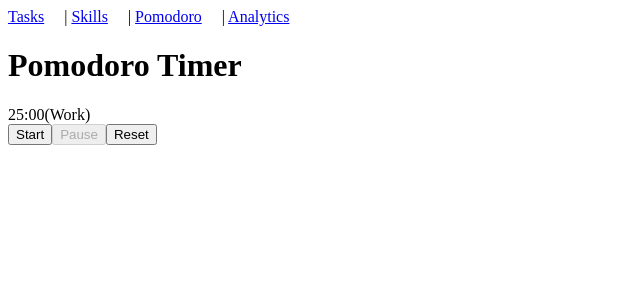
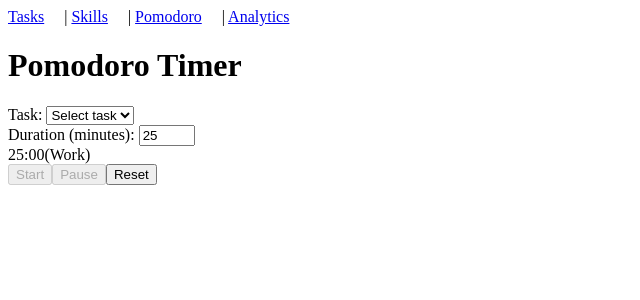
Before and after one commit to rebeccafitzpatr/tasko, a Vue app: page /pomodoro in a window 1280 px wide. Shown: the top 300 px of the page, without its empty margins (0-640 px from the left). Built offline with nearby package versions, Linux system fonts and the light colour scheme.

Commit message:
persist tasks and skills between sessions, also clear timer between tasks

```diff
--- a/package.json
+++ b/package.json
@@ -12,6 +12,7 @@
   },
   "dependencies": {
     "pinia": "^3.0.4",
+    "pinia-plugin-persistedstate": "^4.7.1",
     "vue": "^3.5.30",
     "vue-router": "^5.0.4"
   },
--- a/src/main.ts
+++ b/src/main.ts
@@ -1,9 +1,13 @@
 import { createApp } from 'vue'
 import { createPinia } from 'pinia'
+import piniaPluginPersistedstate from 'pinia-plugin-persistedstate'
+
 import App from './App.vue'
 import router from './router'
 
 const app = createApp(App)
-app.use(createPinia())
+const pinia = createPinia()
+pinia.use(piniaPluginPersistedstate)
+app.use(pinia)
 app.use(router)
 app.mount('#app')
--- a/src/stores/pomodoroStore.ts
+++ b/src/stores/pomodoroStore.ts
@@ -5,8 +5,17 @@ export const usePomodoroStore = defineStore('pomodoro', {
     isRunning: false,
     timeLeft: 25 * 60, // 25 minutes
     sessionType: 'work' as 'work' | 'break',
+    currentTaskId: '' as string,
+    duration: 25, // in minutes
   }),
   actions: {
+    selectTask(taskId: string) {
+      this.currentTaskId = taskId
+    },
+    setDuration(minutes: number) {
+      this.duration = minutes
+      this.timeLeft = minutes * 60
+    },
     start() {
       this.isRunning = true
     },
@@ -14,10 +23,11 @@ export const usePomodoroStore = defineStore('pomodoro', {
       this.isRunning = false
     },
     reset() {
-      this.timeLeft = 25 * 60
+      this.timeLeft = this.duration * 60
       this.sessionType = 'work'
       this.isRunning = false
+      this.currentTaskId = ''
     },
-    // More timer logic here
   },
+  persist: true,
 })
--- a/src/stores/skillStore.ts
+++ b/src/stores/skillStore.ts
@@ -3,6 +3,7 @@ import { defineStore } from 'pinia'
 export interface Skill {
   id: string
   name: string
+  minutesSpent?: number // Total minutes spent on this skill
 }
 
 export const useSkillStore = defineStore('skill', {
@@ -11,7 +12,13 @@ export const useSkillStore = defineStore('skill', {
   }),
   actions: {
     addSkill(skill: Skill) {
-      this.skills.push(skill)
+      this.skills.push({ ...skill, minutesSpent: skill.minutesSpent ?? 0 })
+    },
+    incrementSkillTime(skillId: string, minutes: number) {
+      const skill = this.skills.find(s => s.id === skillId)
+      if (skill) {
+        skill.minutesSpent = (skill.minutesSpent ?? 0) + minutes
+      }
     },
     updateSkill(updated: Skill) {
       const idx = this.skills.findIndex(s => s.id === updated.id)
@@ -21,4 +28,5 @@ export const useSkillStore = defineStore('skill', {
       this.skills = this.skills.filter(s => s.id !== id)
     },
   },
+  persist: true,
 })
--- a/src/stores/taskStore.ts
+++ b/src/stores/taskStore.ts
@@ -7,6 +7,8 @@ export interface Task {
   start: string // ISO date
   end: string // ISO date
   date: string // ISO date
+  completedPomodoros?: number // Number of completed pomodoros
+  minutesSpent?: number // Total minutes spent on this task
 }
 
 export const useTaskStore = defineStore('task', {
@@ -15,14 +17,22 @@ export const useTaskStore = defineStore('task', {
   }),
   actions: {
     addTask(task: Task) {
-      this.tasks.push(task)
+      this.tasks.push({ ...task, completedPomodoros: task.completedPomodoros ?? 0, minutesSpent: task.minutesSpent ?? 0 })
     },
     updateTask(updated: Task) {
       const idx = this.tasks.findIndex(t => t.id === updated.id)
-      if (idx !== -1) this.tasks[idx] = updated
+      if (idx !== -1) this.tasks[idx] = { ...updated }
     },
     deleteTask(id: string) {
       this.tasks = this.tasks.filter(t => t.id !== id)
     },
+    incrementPomodoro(taskId: string, minutes: number) {
+      const task = this.tasks.find(t => t.id === taskId)
+      if (task) {
+        task.completedPomodoros = (task.completedPomodoros ?? 0) + 1
+        task.minutesSpent = (task.minutesSpent ?? 0) + minutes
+      }
+    },
   },
+  persist: true,
 })
--- a/src/views/PomodoroView.vue
+++ b/src/views/PomodoroView.vue
@@ -1,51 +1,99 @@
+
 <template>
   <div>
     <h1>Pomodoro Timer</h1>
     <div>
+      <label>
+        Task:
+        <select v-model="selectedTaskId" :disabled="isRunning">
+          <option value="" disabled>Select task</option>
+          <option v-for="task in tasks" :key="task.id" :value="task.id">
+            {{ task.name }}
+          </option>
+        </select>
+      </label>
+    </div>
+    <div>
+      <label>
+        Duration (minutes):
+        <input type="number" v-model.number="duration" min="1" max="60" :disabled="isRunning" @change="updateDuration" />
+      </label>
+    </div>
+    <div>
       <span>{{ minutes }}:{{ seconds }}</span>
       <span>({{ sessionTypeLabel }})</span>
     </div>
-    <button @click="start" :disabled="isRunning">Start</button>
+    <button @click="start" :disabled="isRunning || !selectedTaskId">Start</button>
     <button @click="pause" :disabled="!isRunning">Pause</button>
     <button @click="reset">Reset</button>
   </div>
 </template>
 
 <script setup lang="ts">
-import { computed, onUnmounted } from 'vue'
+import { ref, computed, onUnmounted } from 'vue'
 import { usePomodoroStore } from '../stores/pomodoroStore'
+import { useTaskStore } from '../stores/taskStore'
+import { useSkillStore } from '../stores/skillStore'
 
-const store = usePomodoroStore()
-const isRunning = computed(() => store.isRunning)
-const sessionTypeLabel = computed(() => store.sessionType === 'work' ? 'Work' : 'Break')
+const pomodoroStore = usePomodoroStore()
+const taskStore = useTaskStore()
+const skillStore = useSkillStore()
+
+const tasks = taskStore.tasks
+const isRunning = computed(() => pomodoroStore.isRunning)
+const sessionTypeLabel = computed(() => pomodoroStore.sessionType === 'work' ? 'Work' : 'Break')
+
+const selectedTaskId = ref('')
+const duration = ref(pomodoroStore.duration)
 
 let interval: number | undefined
 
-const minutes = computed(() => String(Math.floor(store.timeLeft / 60)).padStart(2, '0'))
-const seconds = computed(() => String(store.timeLeft % 60).padStart(2, '0'))
+const minutes = computed(() => String(Math.floor(pomodoroStore.timeLeft / 60)).padStart(2, '0'))
+const seconds = computed(() => String(pomodoroStore.timeLeft % 60).padStart(2, '0'))
+
+function updateDuration() {
+  if (!isRunning.value && duration.value >= 1 && duration.value <= 60) {
+    pomodoroStore.setDuration(duration.value)
+  }
+}
 
 function start() {
-  if (!store.isRunning) {
-    store.start()
+  if (!pomodoroStore.isRunning && selectedTaskId.value) {
+    pomodoroStore.selectTask(selectedTaskId.value)
+    pomodoroStore.start()
+    clearInterval(interval)
     interval = setInterval(() => {
-      if (store.timeLeft > 0) {
-        store.timeLeft--
+      if (pomodoroStore.timeLeft > 0) {
+        pomodoroStore.timeLeft--
       } else {
-        store.pause()
+        pomodoroStore.pause()
         clearInterval(interval)
+        // Log completed Pomodoro to the task and skill
+        if (pomodoroStore.currentTaskId) {
+          const minutes = pomodoroStore.duration
+          taskStore.incrementPomodoro(pomodoroStore.currentTaskId, minutes)
+          const task = taskStore.tasks.find(t => t.id === pomodoroStore.currentTaskId)
+          if (task) {
+            skillStore.incrementSkillTime(task.skillId, minutes)
+          }
+        }
+        // Optionally, reset timer for next Pomodoro (auto-repeat)
+        // pomodoroStore.reset()
       }
     }, 1000)
   }
 }
 
 function pause() {
-  store.pause()
+  pomodoroStore.pause()
   clearInterval(interval)
 }
 
 function reset() {
-  store.reset()
+  pomodoroStore.reset()
   clearInterval(interval)
+  selectedTaskId.value = ''
+  duration.value = pomodoroStore.duration
 }
 
 onUnmounted(() => {
```
Also changed, not shown: 1 other file (tests, documents, lock files or other folders).
